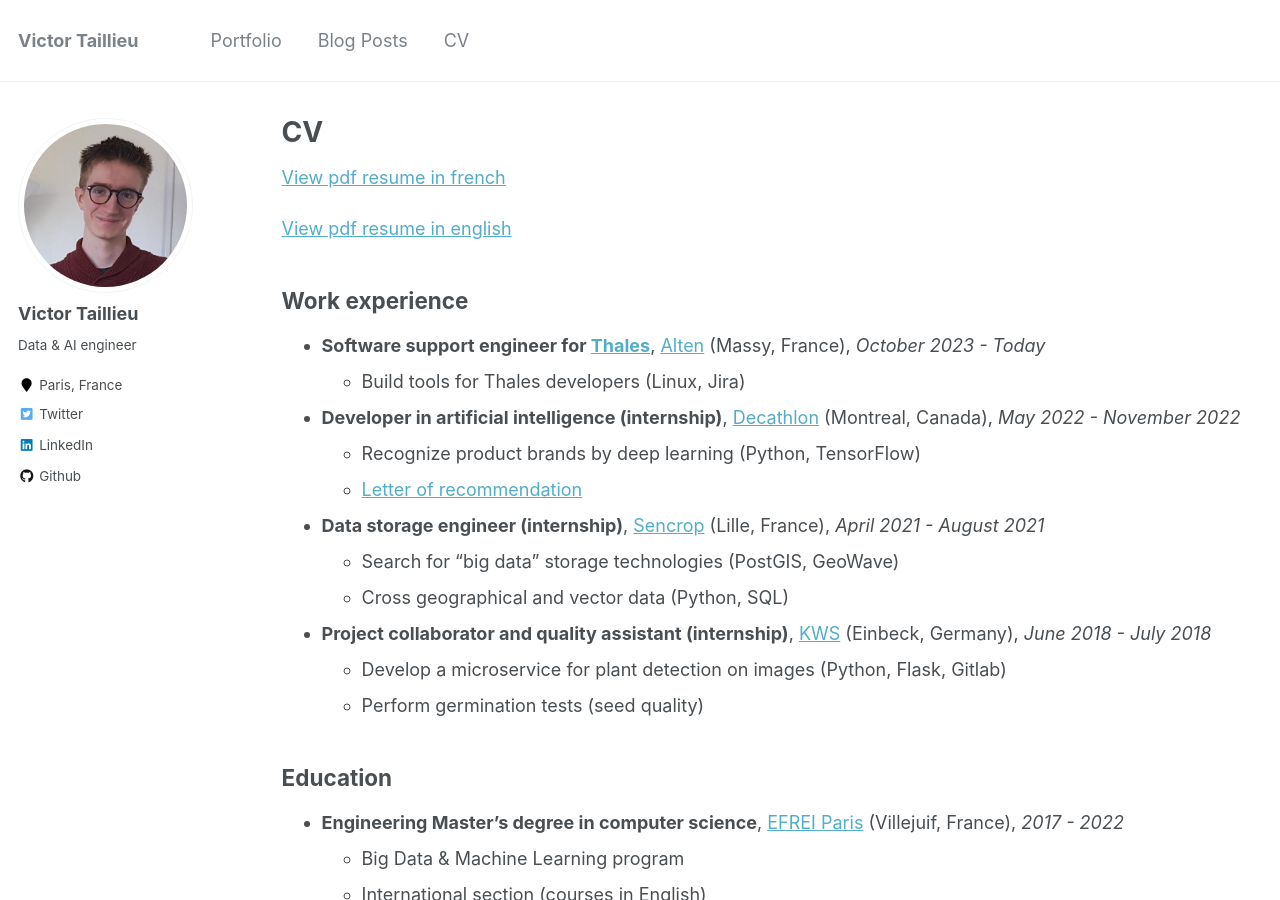
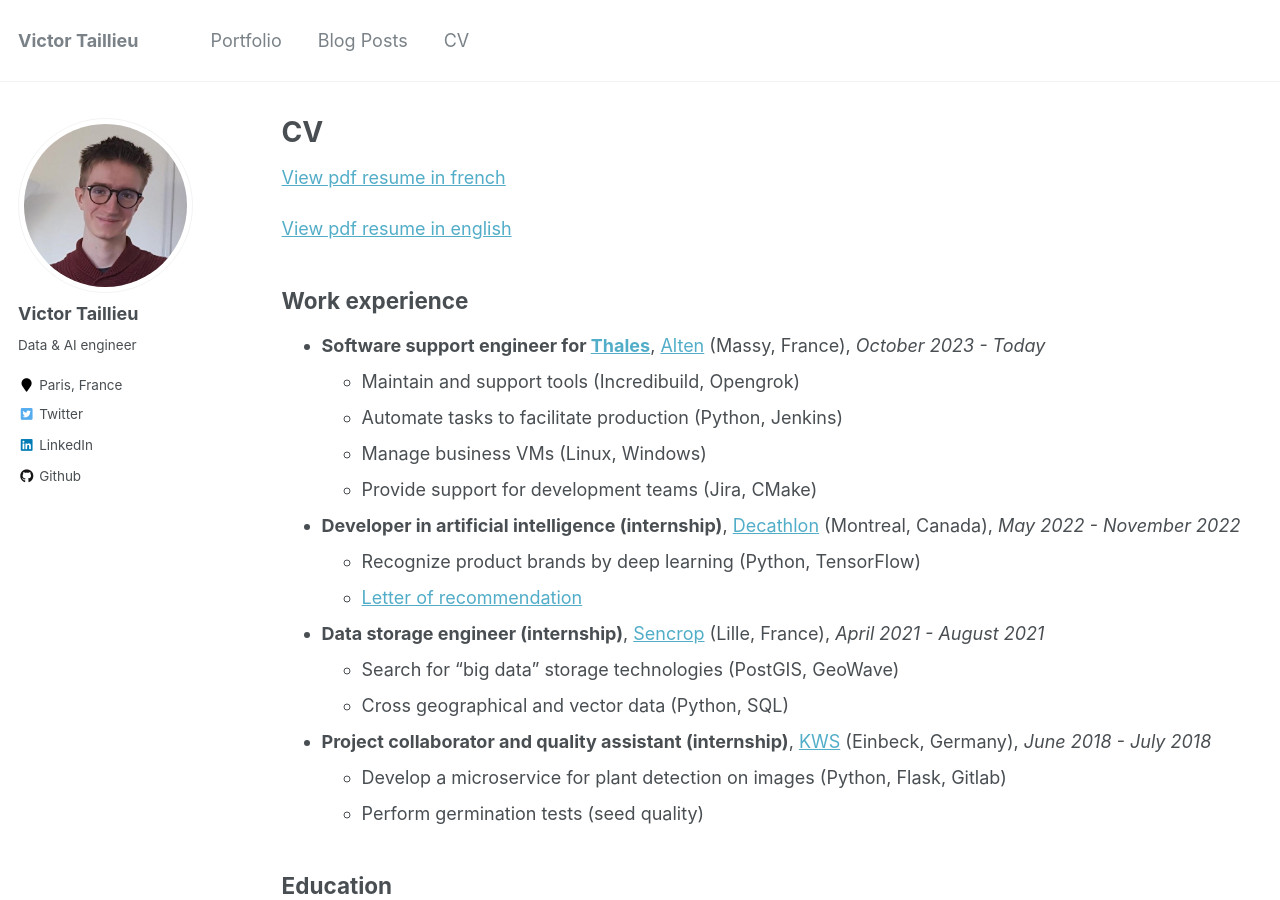
Before and after one commit to VictorTaillieu/victortaillieu.github.io, a Jekyll site: the page built from _pages/cv.md, in a window 1280 px wide and 900 px high. Built offline with Jekyll 4.4.1, drawn with Linux system fonts in a browser that asks for light colours.

Commit message:
Detail Alten mission

```diff
--- a/_pages/cv.md
+++ b/_pages/cv.md
@@ -16,7 +16,10 @@ redirect_from:
 ## Work experience
 
 * **Software support engineer for [Thales](https://www.thalesgroup.com/en)**, [Alten](https://www.alten.com/) (Massy, France), *October 2023 - Today*
-  * Build tools for Thales developers (Linux, Jira)
+  * Maintain and support tools (Incredibuild, Opengrok)
+  * Automate tasks to facilitate production (Python, Jenkins)
+  * Manage business VMs (Linux, Windows)
+  * Provide support for development teams (Jira, CMake)
 
 * **Developer in artificial intelligence (internship)**, [Decathlon](https://www.decathlon.com/) (Montreal, Canada), *May 2022 - November 2022*
   * Recognize product brands by deep learning (Python, TensorFlow)
```
